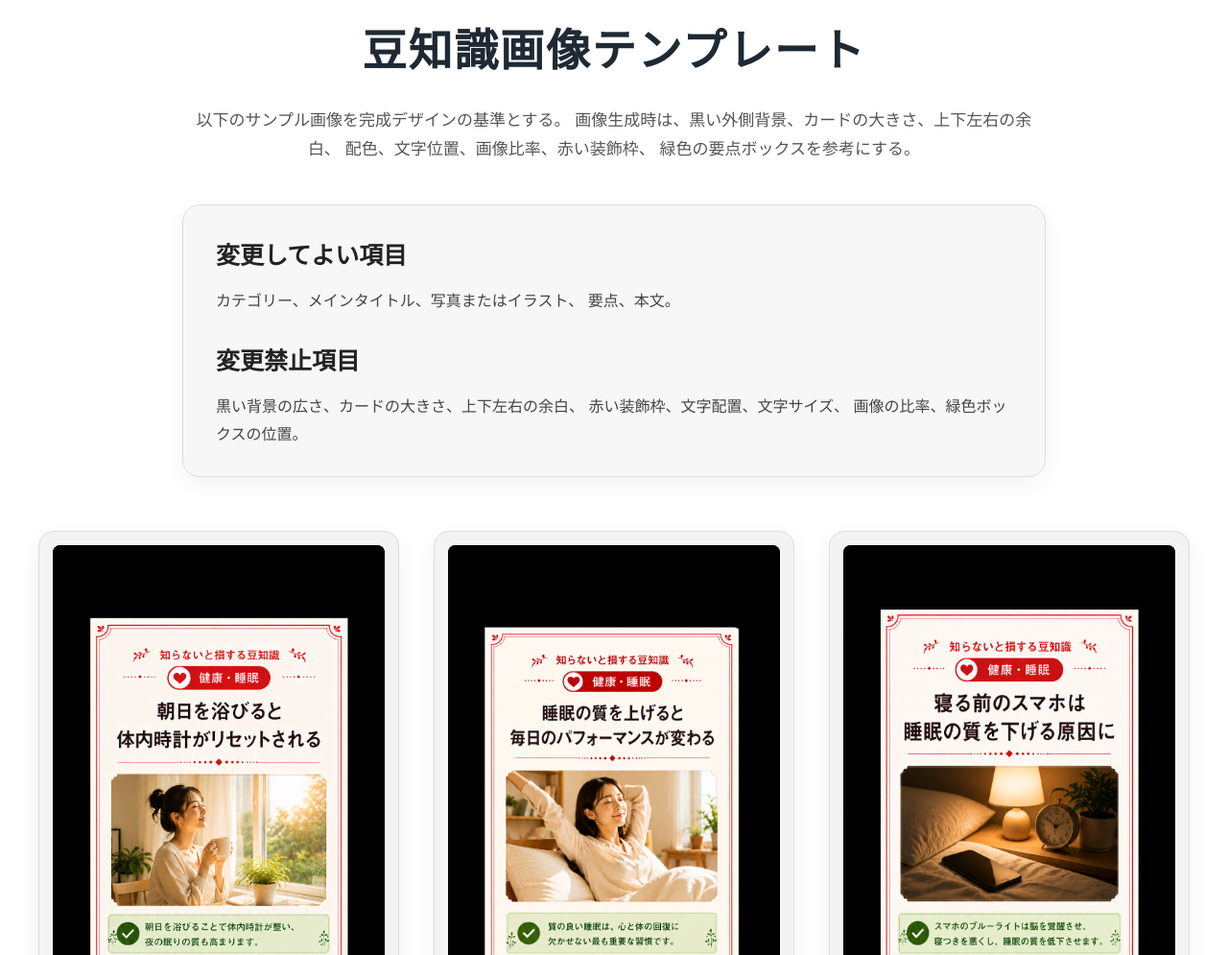
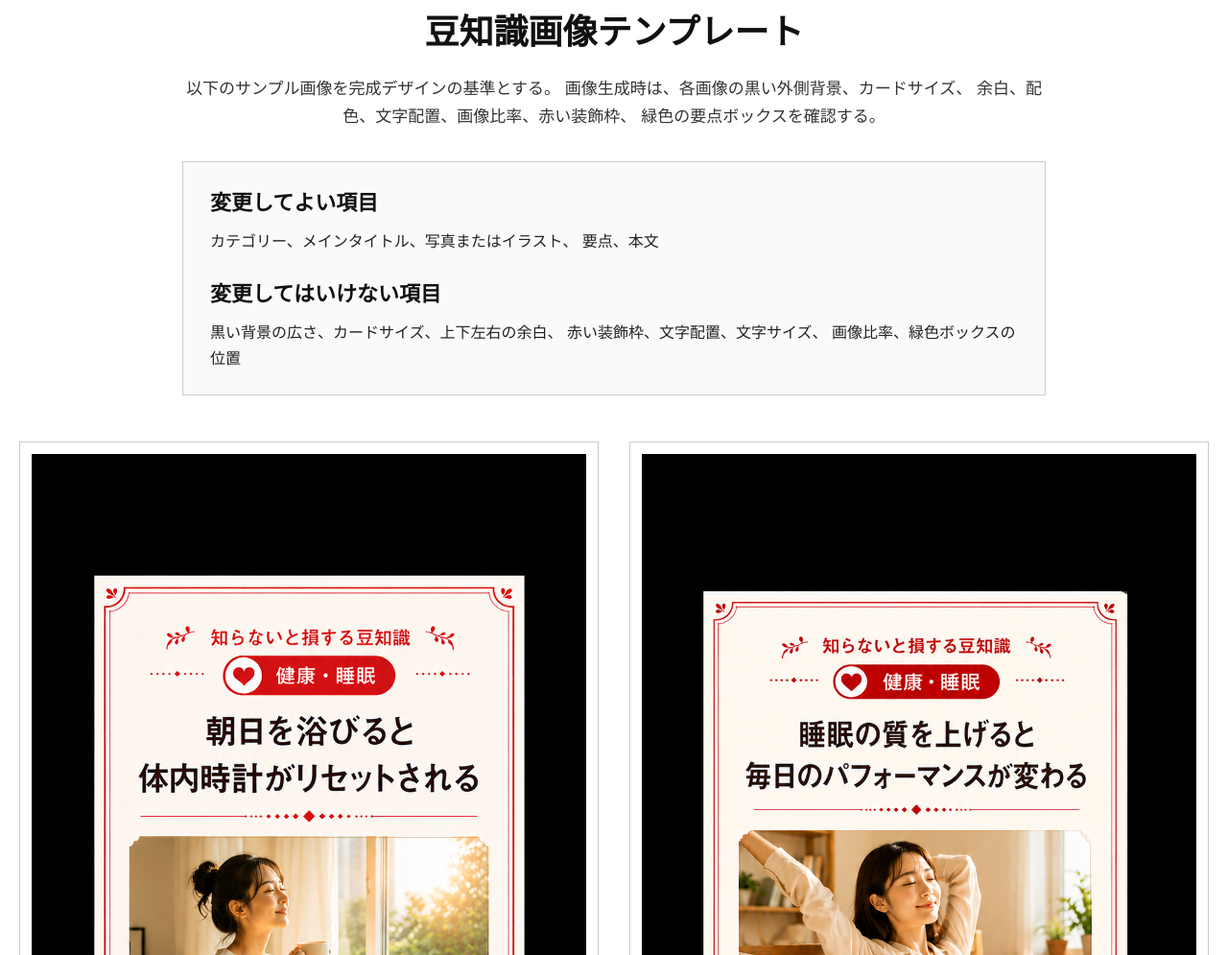
Before and after one commit to ishiykoro/tiktok-knowledge-template, a plain HTML site: page knowledge/index.html in a window 1280 px wide. Shown: the part 37-1032 px from the top of the page at 96% size. Drawn offline with Linux system fonts and the light colour scheme.

Commit message:
Update index.html

```diff
--- a/knowledge/index.html
+++ b/knowledge/index.html
@@ -13,9 +13,8 @@
 
     body {
       margin: 0;
-      padding: 48px 20px 80px;
       background: #ffffff;
-      color: #222222;
+      color: #111111;
       font-family:
         -apple-system,
         BlinkMacSystemFont,
@@ -23,103 +22,105 @@
         "Noto Sans JP",
         "Yu Gothic",
         sans-serif;
-      line-height: 1.8;
+      line-height: 1.7;
     }
 
     main {
-      width: min(1200px, 100%);
+      width: min(1400px, calc(100% - 40px));
       margin: 0 auto;
+      padding: 40px 0 80px;
     }
 
     h1 {
-      margin: 0 0 16px;
+      margin: 0 0 14px;
       text-align: center;
-      color: #1f2933;
-      font-size: clamp(30px, 4vw, 46px);
-      letter-spacing: 0.04em;
+      font-size: 36px;
     }
 
     .intro {
       max-width: 900px;
-      margin: 0 auto 42px;
+      margin: 0 auto 32px;
       text-align: center;
-      color: #555555;
+      color: #333333;
       font-size: 17px;
     }
 
     .rules {
       max-width: 900px;
-      margin: 0 auto 56px;
-      padding: 30px 34px;
-      border: 1px solid #dddddd;
-      border-radius: 18px;
-      background: #f7f7f7;
-      box-shadow: 0 8px 24px rgba(0, 0, 0, 0.05);
+      margin: 0 auto 48px;
+      padding: 24px 28px;
+      border: 1px solid #cccccc;
+      background: #fafafa;
     }
 
     .rules h2 {
-      margin: 0 0 10px;
-      color: #222222;
-      font-size: 25px;
+      margin: 0 0 8px;
+      font-size: 22px;
     }
 
     .rules h2:not(:first-child) {
-      margin-top: 26px;
+      margin-top: 22px;
     }
 
     .rules p {
       margin: 0;
-      color: #444444;
-      font-size: 16px;
+      color: #222222;
     }
 
     .gallery {
       display: grid;
-      grid-template-columns:
-        repeat(auto-fit, minmax(300px, 1fr));
-      gap: 36px;
-      align-items: start;
+      grid-template-columns: repeat(2, minmax(0, 1fr));
+      gap: 32px;
     }
 
     figure {
       margin: 0;
-      padding: 14px;
-      border: 1px solid #dddddd;
-      border-radius: 16px;
-      background: #f3f3f3;
-      box-shadow: 0 8px 24px rgba(0, 0, 0, 0.06);
+      padding: 12px;
+      border: 1px solid #cccccc;
+      background: #ffffff;
     }
 
     figure img {
       display: block;
       width: 100%;
       height: auto;
-      border-radius: 8px;
       background: #000000;
     }
 
     figcaption {
-      padding: 14px 4px 4px;
+      padding: 10px 0 2px;
       text-align: center;
-      color: #222222;
-      font-size: 17px;
       font-weight: 700;
     }
 
-    .note {
+    .instruction {
       max-width: 900px;
-      margin: 58px auto 0;
-      padding: 22px 26px;
-      border-left: 5px solid #b51f24;
-      background: #fff7f7;
-      color: #444444;
+      margin: 48px auto 0;
+      padding: 20px 24px;
+      border: 2px solid #111111;
+      background: #ffffff;
     }
 
     footer {
-      margin-top: 70px;
+      margin-top: 60px;
       text-align: center;
-      color: #888888;
-      font-size: 14px;
+      color: #777777;
+      font-size: 13px;
+    }
+
+    @media (max-width: 800px) {
+      .gallery {
+        grid-template-columns: 1fr;
+      }
+
+      main {
+        width: min(100% - 24px, 1400px);
+        padding-top: 24px;
+      }
+
+      h1 {
+        font-size: 28px;
+      }
     }
   </style>
 </head>
@@ -131,80 +132,62 @@
 
     <p class="intro">
       以下のサンプル画像を完成デザインの基準とする。
-      画像生成時は、黒い外側背景、カードの大きさ、上下左右の余白、
-      配色、文字位置、画像比率、赤い装飾枠、
-      緑色の要点ボックスを参考にする。
+      画像生成時は、各画像の黒い外側背景、カードサイズ、
+      余白、配色、文字配置、画像比率、赤い装飾枠、
+      緑色の要点ボックスを確認する。
     </p>
 
     <section class="rules">
       <h2>変更してよい項目</h2>
       <p>
         カテゴリー、メインタイトル、写真またはイラスト、
-        要点、本文。
+        要点、本文
       </p>
 
-      <h2>変更禁止項目</h2>
+      <h2>変更してはいけない項目</h2>
       <p>
-        黒い背景の広さ、カードの大きさ、上下左右の余白、
+        黒い背景の広さ、カードサイズ、上下左右の余白、
         赤い装飾枠、文字配置、文字サイズ、
-        画像の比率、緑色ボックスの位置。
+        画像比率、緑色ボックスの位置
       </p>
     </section>
 
     <section class="gallery">
 
       <figure>
-        <img
-          src="sample01.png"
-          alt="豆知識画像テンプレート サンプル1"
-          loading="lazy"
-        >
+        <img src="sample01.png" alt="豆知識画像テンプレート サンプル1">
         <figcaption>サンプル1</figcaption>
       </figure>
 
       <figure>
-        <img
-          src="sample02.png"
-          alt="豆知識画像テンプレート サンプル2"
-          loading="lazy"
-        >
+        <img src="sample02.png" alt="豆知識画像テンプレート サンプル2">
         <figcaption>サンプル2</figcaption>
       </figure>
 
       <figure>
-        <img
-          src="sample03.png"
-          alt="豆知識画像テンプレート サンプル3"
-          loading="lazy"
-        >
+        <img src="sample03.png" alt="豆知識画像テンプレート サンプル3">
         <figcaption>サンプル3</figcaption>
       </figure>
 
       <figure>
-        <img
-          src="sample04.png"
-          alt="豆知識画像テンプレート サンプル4"
-          loading="lazy"
-        >
+        <img src="sample04.png" alt="豆知識画像テンプレート サンプル4">
         <figcaption>サンプル4</figcaption>
       </figure>
 
       <figure>
-        <img
-          src="sample05.png"
-          alt="豆知識画像テンプレート サンプル5"
-          loading="lazy"
-        >
+        <img src="sample05.png" alt="豆知識画像テンプレート サンプル5">
         <figcaption>サンプル5</figcaption>
       </figure>
 
     </section>
 
-    <div class="note">
-      画像生成時は、各サンプルの内容そのものをコピーせず、
-      当日のテーマに応じてカテゴリー、タイトル、画像、要点、本文だけを変更する。
-      一覧画像や複数カードを1枚にまとめた画像は作成しない。
-    </div>
+    <section class="instruction">
+      <strong>画像生成ルール：</strong><br>
+      サンプルの内容はコピーしない。
+      当日のテーマに合わせて、カテゴリー、タイトル、
+      写真またはイラスト、要点、本文だけを変更する。
+      一覧画像や複数カードを1枚にまとめた画像は禁止する。
+    </section>
 
     <footer>
       TikTok Knowledge Image Template
```
